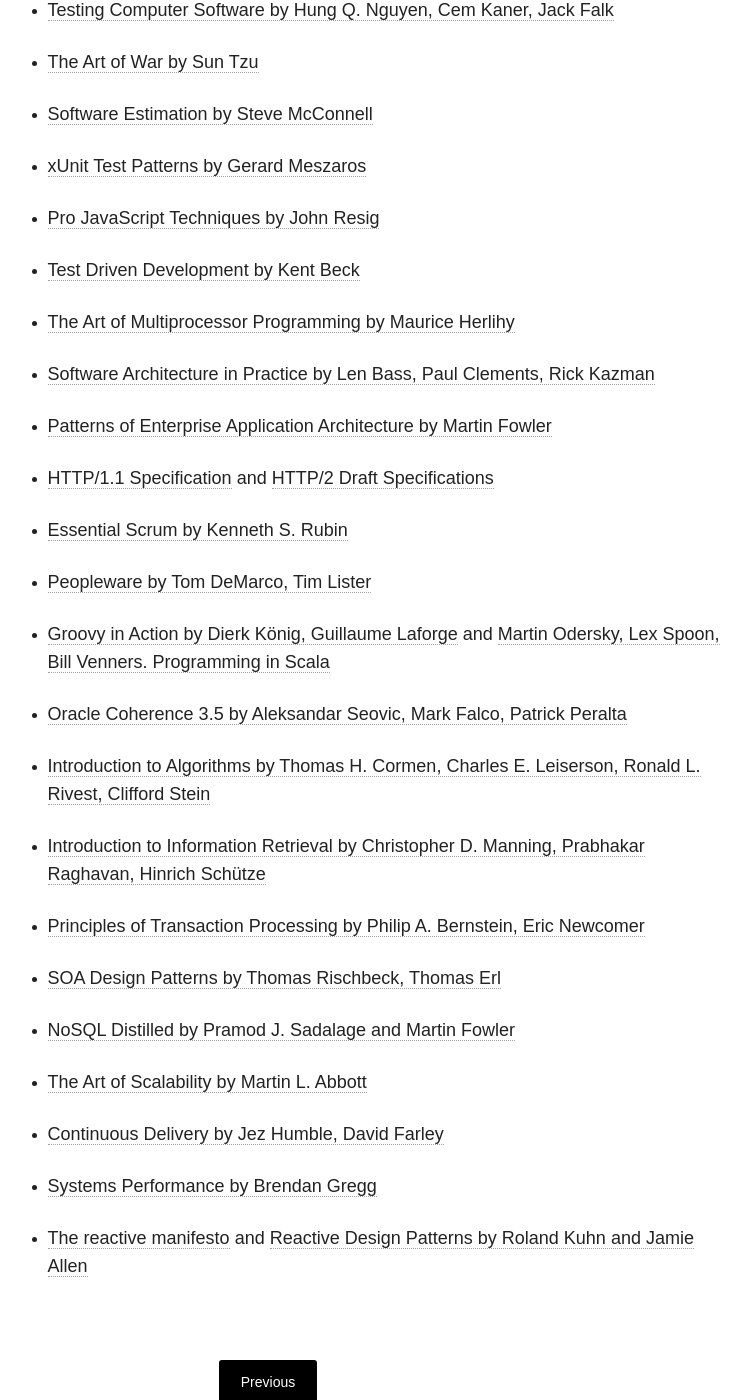
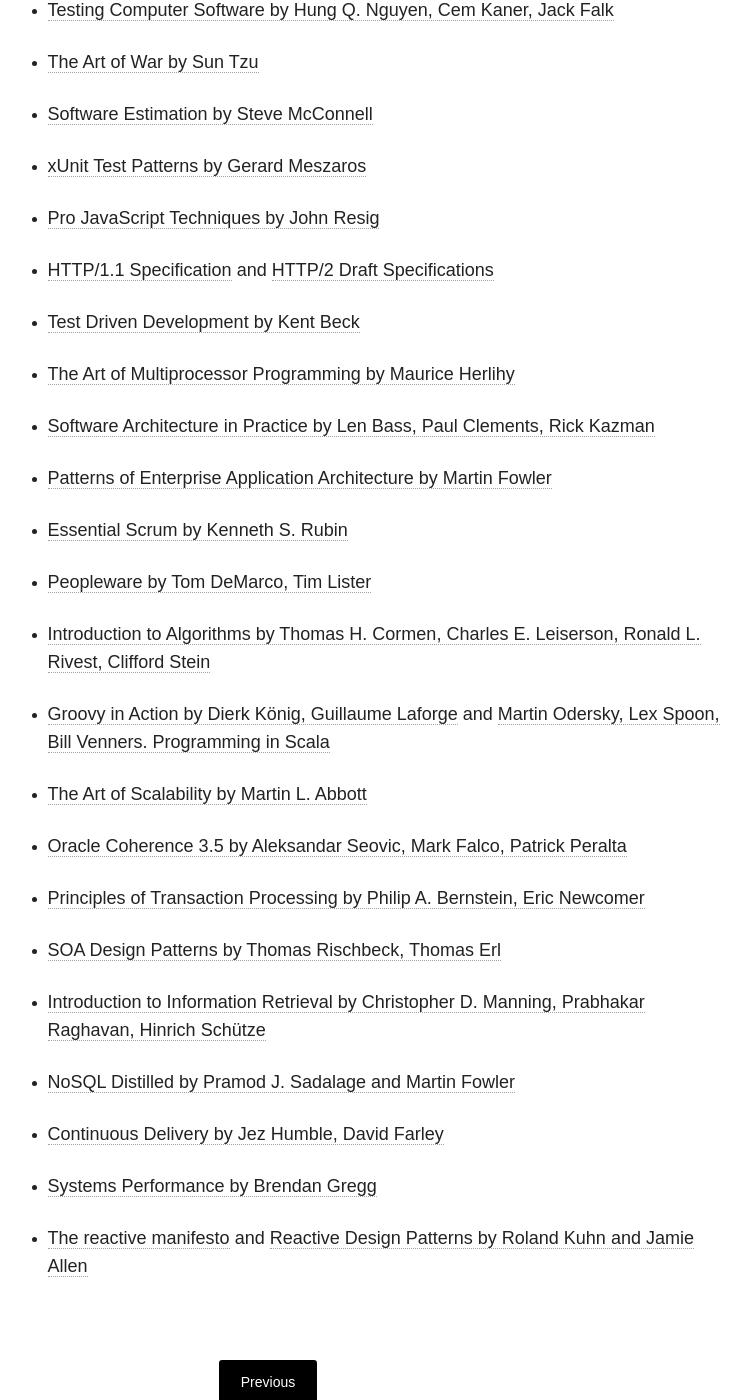
Before and after one commit to anatoliy-sokolenko/anatoliy-sokolenko.github.io, a Jekyll site: the page built from _posts/2015-01-05-30-engineer-books.md, in a window 1280 px wide and 1400 px high, scrolled down 1000 px. Shown: the whole window, without its empty margins (372-1121 px from the left). Built offline with Jekyll 4.4.1, drawn with Linux system fonts in a browser that asks for light colours; nearby versions of some CDN libraries; comment, search, counter and statistics services are not loaded; part of the change alters nothing that is shown.

```diff
--- a/_posts/2015-01-05-30-engineer-books.md
+++ b/_posts/2015-01-05-30-engineer-books.md
@@ -37,6 +37,8 @@ Books are listed in order of my first expirience in their subject.
 
 * [Pro JavaScript Techniques by John Resig](http://www.amazon.com/Pro-JavaScript-Techniques-John-Resig/dp/1590597273/ref=asap_bc?ie=UTF8){:target="_blank"}
 
+* [HTTP/1.1 Specification](http://www.w3.org/Protocols/rfc2616/rfc2616.html){:target="_blank"} and [HTTP/2 Draft Specifications](https://github.com/http2/http2-spec){:target="_blank"}
+
 * [Test Driven Development by Kent Beck](http://www.amazon.com/Test-Driven-Development-Kent-Beck/dp/0321146530/ref=sr_1_1?ie=UTF8&qid=1420637486&sr=8-1&keywords=Test-driven+development){:target="_blank"}
 
 * [The Art of Multiprocessor Programming by Maurice Herlihy](http://www.amazon.com/Art-Multiprocessor-Programming-Revised-Reprint/dp/0123973376/ref=sr_1_1?ie=UTF8&qid=1420605038&sr=8-1&keywords=art+of+multiprocessor+programming){:target="_blank"}
@@ -45,27 +47,25 @@ Books are listed in order of my first expirience in their subject.
 
 * [Patterns of Enterprise Application Architecture by Martin Fowler](http://www.amazon.com/Patterns-Enterprise-Application-Architecture-Martin/dp/0321127420/ref=sr_1_6?ie=UTF8&qid=1420640738&sr=8-6&keywords=design+patterns){:target="_blank"}
 
-* [HTTP/1.1 Specification](http://www.w3.org/Protocols/rfc2616/rfc2616.html){:target="_blank"} and [HTTP/2 Draft Specifications](https://github.com/http2/http2-spec){:target="_blank"}
-
 * [Essential Scrum by Kenneth S. Rubin](http://www.amazon.com/Essential-Scrum-Practical-Addison-Wesley-Signature-ebook/dp/B008NAKA5O/ref=sr_1_3?s=digital-text&ie=UTF8&qid=1420682291&sr=1-3&keywords=scrum){:target="_blank"}
 
 * [Peopleware by Tom DeMarco, Tim Lister](http://www.amazon.com/Peopleware-Productive-Projects-Teams-3rd/dp/0321934113/ref=sr_1_27?s=books&ie=UTF8&qid=1420682491&sr=1-27&keywords=project+management+software){:target="_blank"}
 
+* [Introduction to Algorithms by Thomas H. Cormen, Charles E. Leiserson, Ronald L. Rivest, Clifford Stein](http://www.amazon.com/Introduction-Algorithms-3rd-Thomas-Cormen/dp/0262033844/ref=sr_1_2?ie=UTF8&qid=1420680992&sr=8-2&keywords=algorithms){:target="_blank"}
+
 * [Groovy in Action by Dierk König, Guillaume Laforge](http://www.amazon.com/Groovy-Action-Dierk-246-nig/dp/1935182447/ref=sr_1_3?ie=UTF8&qid=1420681081&sr=8-3&keywords=groovy){:target="_blank"} and [Martin Odersky, Lex Spoon, Bill Venners. Programming in Scala](http://www.amazon.com/Programming-Scala-Comprehensive-Step---Step-ebook/dp/B004Z1FTXS/ref=sr_1_1?ie=UTF8&qid=1420681184&sr=8-1&keywords=scala){:target="_blank"}
 
+* [The Art of Scalability by Martin L. Abbott](http://www.amazon.com/Art-Scalability-Architecture-Organizations-Enterprise/dp/0137030428/ref=sr_1_1?s=books&ie=UTF8&qid=1420418231&sr=1-1&keywords=Art+of+Scalability){:target="_blank"}
+
 * [Oracle Coherence 3.5 by Aleksandar Seovic, Mark Falco, Patrick Peralta](http://www.amazon.com/Oracle-Coherence-3-5-Aleksandar-Seovic/dp/1847196128/ref=sr_1_9?ie=UTF8&qid=1420680913&sr=8-9&keywords=coherence){:target="_blank"}
-
-* [Introduction to Algorithms by Thomas H. Cormen, Charles E. Leiserson, Ronald L. Rivest, Clifford Stein](http://www.amazon.com/Introduction-Algorithms-3rd-Thomas-Cormen/dp/0262033844/ref=sr_1_2?ie=UTF8&qid=1420680992&sr=8-2&keywords=algorithms){:target="_blank"}
-
-* [Introduction to Information Retrieval by Christopher D. Manning, Prabhakar Raghavan, Hinrich Schütze](http://www.amazon.com/Introduction-Information-Retrieval-Christopher-Manning/dp/0521865719/ref=sr_1_1?ie=UTF8&qid=1420681526&sr=8-1&keywords=Introduction+to+Information+Retrieval){:target="_blank"}
 
 * [Principles of Transaction Processing by Philip A. Bernstein, Eric Newcomer](http://www.amazon.com/Principles-Transaction-Processing-Kaufmann-Management/dp/1558606238/ref=sr_1_2?ie=UTF8&qid=1420418558&sr=8-2&keywords=transaction+processing){:target="_blank"}
 
 * [SOA Design Patterns by Thomas Rischbeck, Thomas Erl](http://www.amazon.com/Design-Patterns-Prentice-Service-Oriented-Computing/dp/0136135161/ref=sr_1_1?ie=UTF8&qid=1420640703&sr=8-1&keywords=Soa+design+patterns){:target="_blank"}
 
+* [Introduction to Information Retrieval by Christopher D. Manning, Prabhakar Raghavan, Hinrich Schütze](http://www.amazon.com/Introduction-Information-Retrieval-Christopher-Manning/dp/0521865719/ref=sr_1_1?ie=UTF8&qid=1420681526&sr=8-1&keywords=Introduction+to+Information+Retrieval){:target="_blank"}
+
 * [NoSQL Distilled by Pramod J. Sadalage and Martin Fowler](http://www.amazon.com/NoSQL-Distilled-Emerging-Polyglot-Persistence/dp/0321826620/ref=sr_1_1?ie=UTF8&qid=1420418375&sr=8-1&keywords=NoSQL+Distilled){:target="_blank"}
-
-* [The Art of Scalability by Martin L. Abbott](http://www.amazon.com/Art-Scalability-Architecture-Organizations-Enterprise/dp/0137030428/ref=sr_1_1?s=books&ie=UTF8&qid=1420418231&sr=1-1&keywords=Art+of+Scalability){:target="_blank"}
 
 * [Continuous Delivery by Jez Humble, David Farley](http://www.amazon.com/Continuous-Delivery-Deployment-Automation-Addison-Wesley/dp/0321601912/ref=sr_1_1?ie=UTF8&qid=1420418657&sr=8-1&keywords=continuous+delivery){:target="_blank"}
 
```
